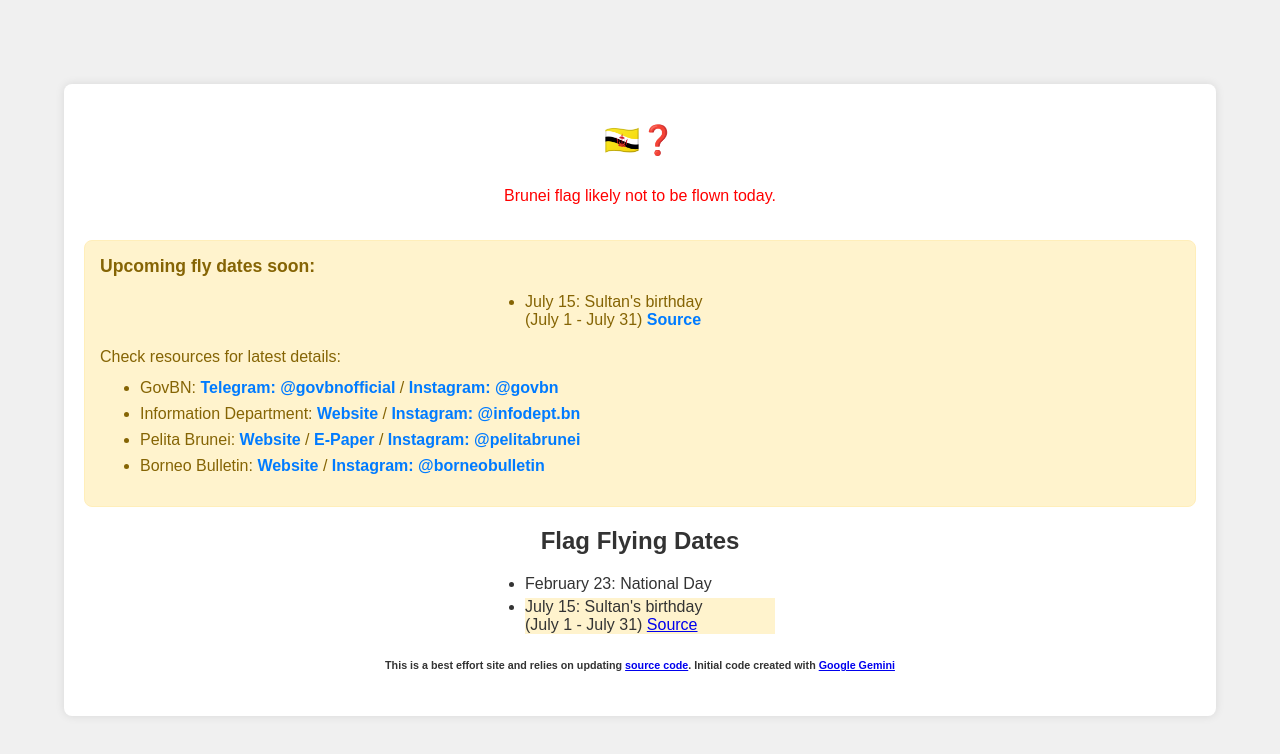
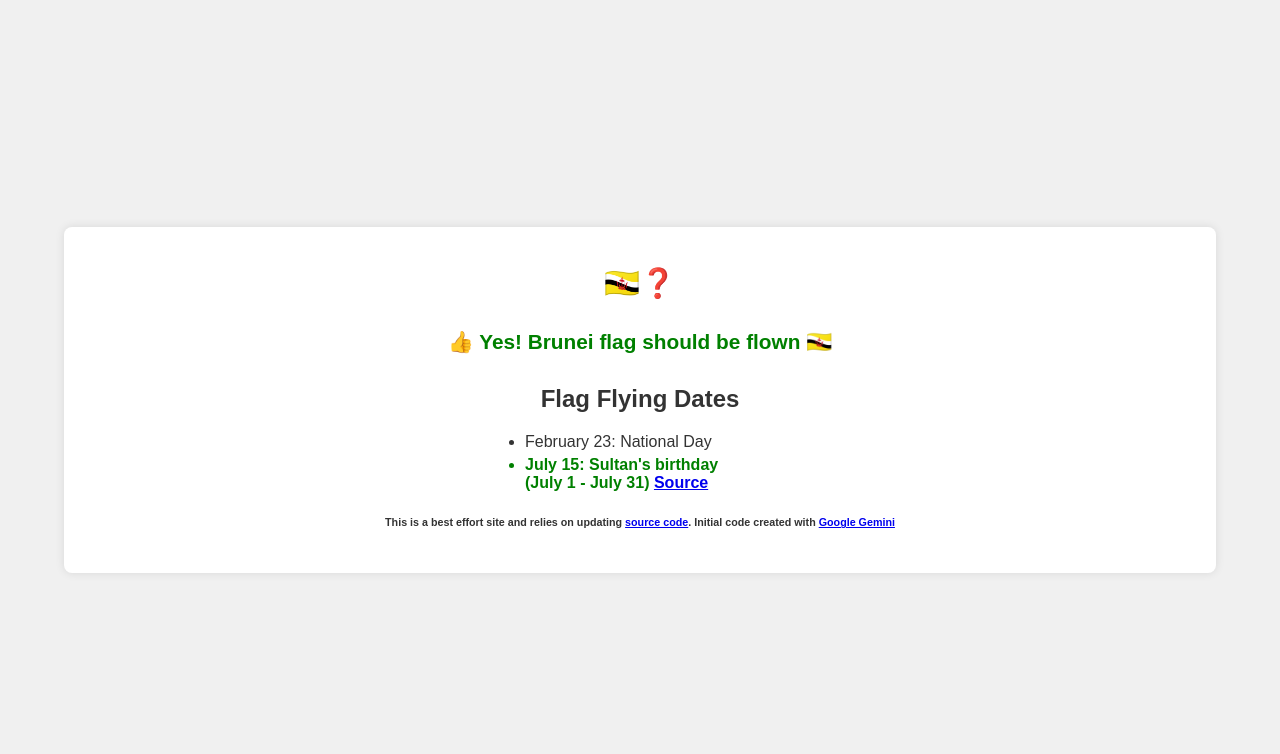
Before and after one commit to thewheat/flagbn, a plain HTML site: page index.html in a window 1280 px wide. Drawn offline with Linux system fonts and the light colour scheme.

Commit message:
Fix date calculation

```diff
--- a/index.html
+++ b/index.html
@@ -216,7 +216,7 @@
                 const targetDateEnd = new Date(date.end_year, date.end_month - 1, date.end_day);
                 targetDateEnd.setHours(0, 0, 0, 0); // Set to midnight
 
-                if (targetDateStart >= today && today <= targetDateEnd) {
+                if (targetDateStart <= today && today <= targetDateEnd) {
                     shouldFly = true;
                     flyReasons.push(date);
                     continue;
```
